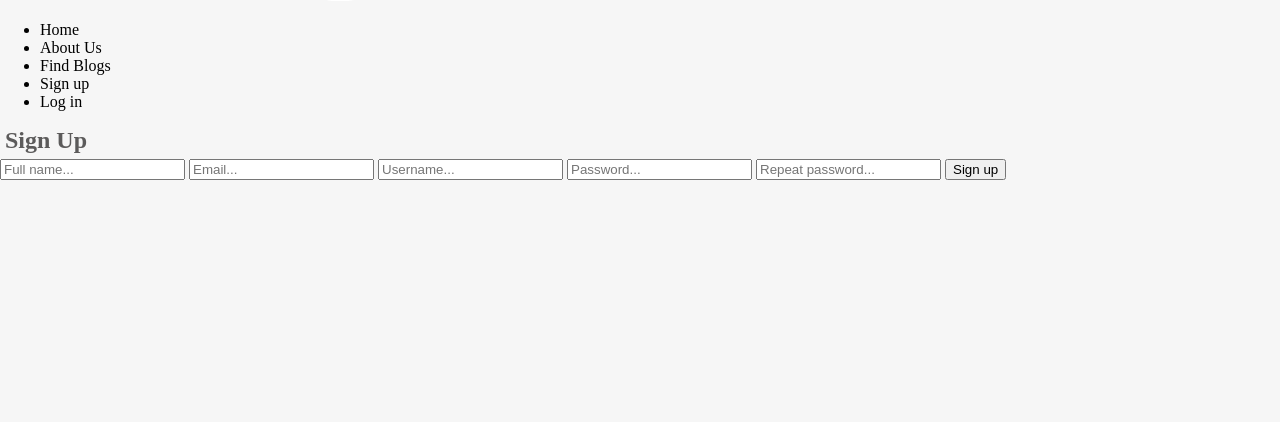
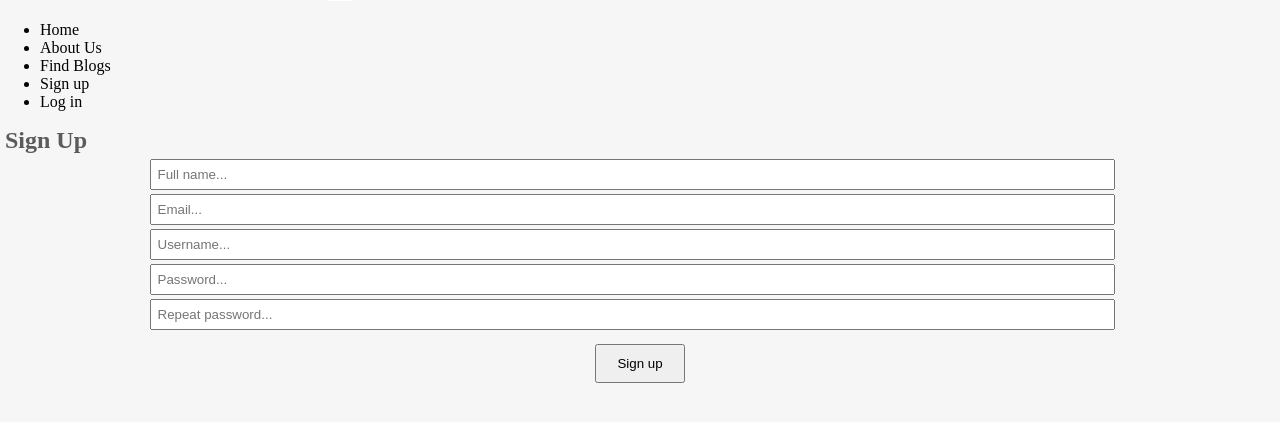
Before and after one commit to ab2397/phpproject01_LoginSystem, a PHP site: page /signup.php in a window 1280 px wide. Shown: the part 201-623 px from the top of the page. Run offline with PHP 8.4, Linux system fonts and the light colour scheme; some libraries are stand-ins or nearby versions.

Commit message:
Added sign-up style rules

```diff
--- a/css/style.css
+++ b/css/style.css
@@ -430,6 +430,33 @@ form div {
   text-decoration: underline;
 }
 
+/* sign up */
+
+.signup-form-form {
+  display: flex;
+  justify-content: center;
+}
+
+.signup-form p {
+  text-align: center;
+  padding-bottom: 40px;
+  color: #007ecc;
+}
+
+
+.signup-form input {
+  width: calc(100% - 16px);
+  padding: 6px;
+  margin-bottom: 4px;
+}
+
+.signup-form button {
+  display: block;
+  padding: 10px 20px;
+  margin: 10px auto;
+  cursor: pointer;
+}
+
 /* FOOTER */
 
 .footer {
```
